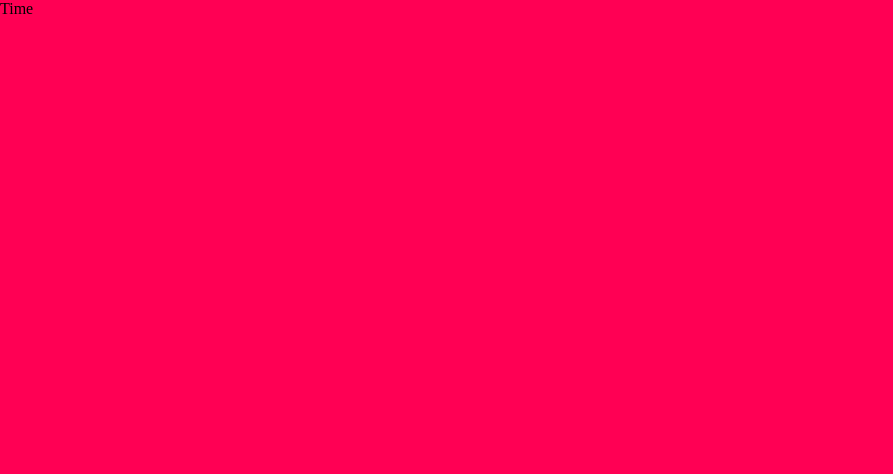
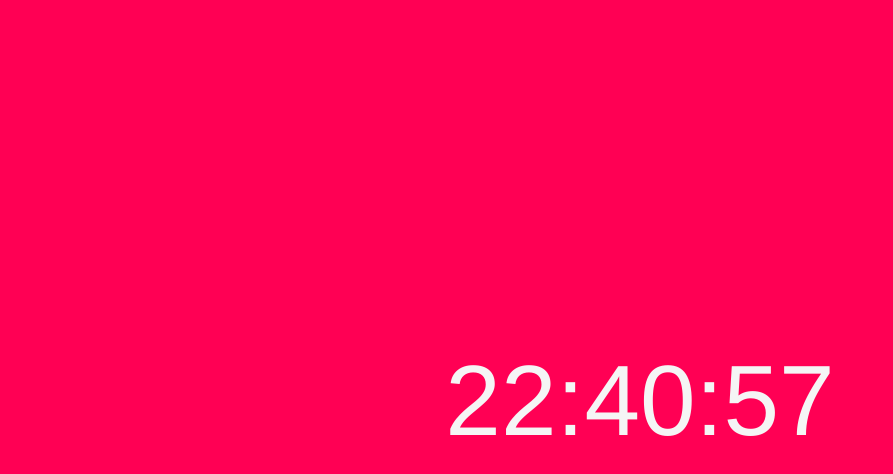
Before and after one commit to theofficetroll/clock, a plain HTML site: page index.html in a window 1280 px wide. Shown: the whole page, without its empty margins (0-893 px from the left). Drawn offline with nearby package versions, Linux system fonts and the light colour scheme.

Commit message:
Added time text. Changed update speed so that clock renders once a second.

```diff
--- a/index.html
+++ b/index.html
@@ -14,6 +14,18 @@
       position: absolute;
       vertical-align: middle;
     }
+    .time {
+      position: absolute;
+      top: 50%;
+      left: 50%;
+      transform: translate(-50%, -50%);
+      color: whitesmoke;
+      text-emphasis: stroke;
+      text-align: center;
+      font-size: 100px;
+      font-family: "Sofia Pro", "Helvetica Neue", Helvetica, Arial, sans-serif;
+      font-weight: 200;
+    }
   </style>
   <body>
     <div class="background" style="background-color : rgb(0, 0, 0);">
@@ -29,6 +41,12 @@
         let hour = time.getHours();
         let minute = time.getMinutes();
         let second = time.getSeconds();
+        if (second <= 9) {
+          second = `0${second}`;
+        };
+        if (minute <= 9) {
+          minute = `0${minute}`;
+        };
         let base = ((hour % 4) * 60 + minute) * 255 / 239;
         if (hour < 4) {
           R = 255;
@@ -55,12 +73,12 @@
           G = 0;
           B = 255 - base;
         }
-        let color = 'rgb('+R+', '+G+', '+B+')';
+        let color = `rgb(${R}, ${G}, ${B})`;
         $("div.background").css("background-color", color);
-        $()
+        $("div.time").html(`${hour}:${minute}:${second}`);
         console.log('updated', color);
 
-        setTimeout(timeUpdate, 6000);
+        setTimeout(timeUpdate, 1000);
       }
 
       timeUpdate();
```
